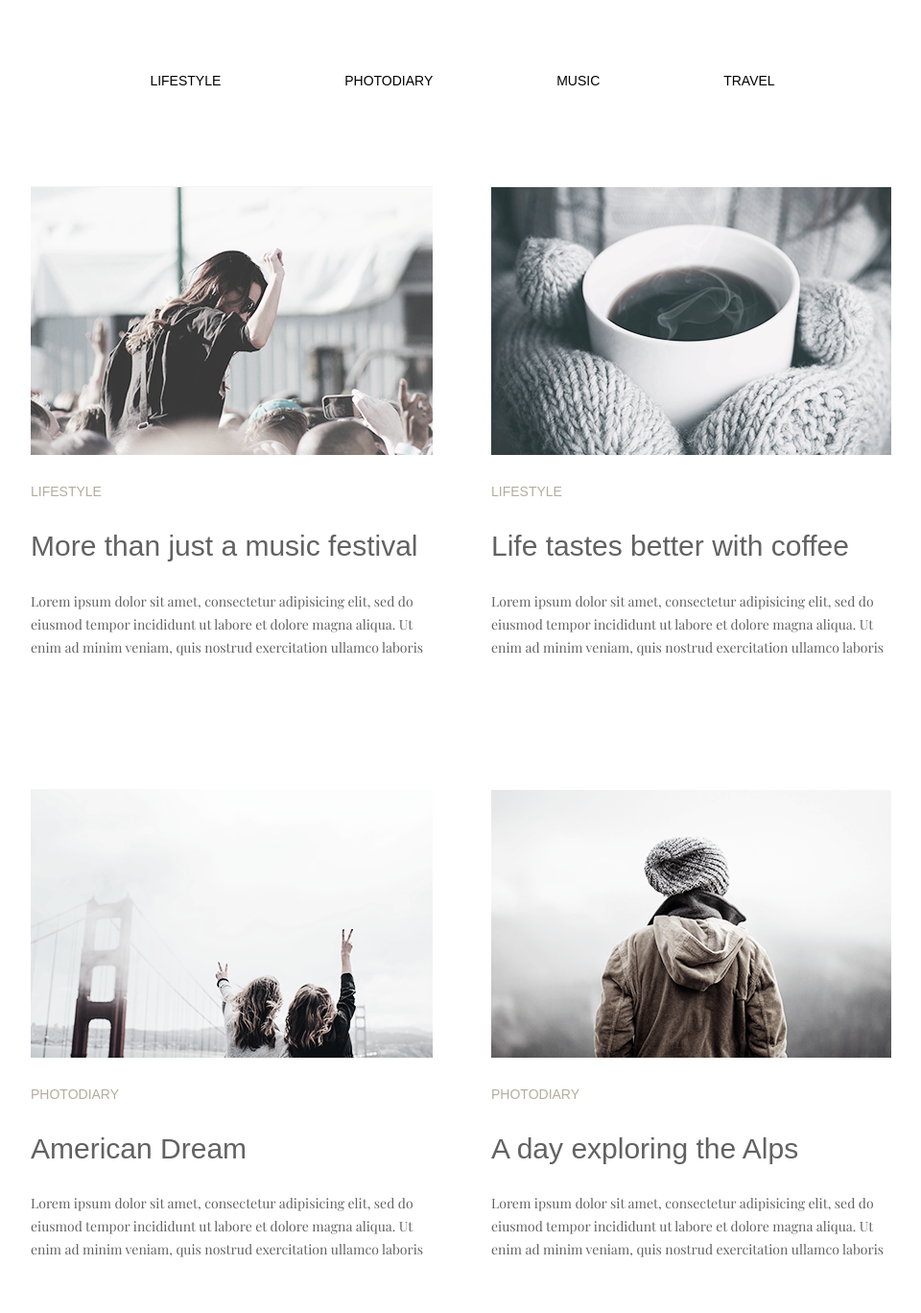
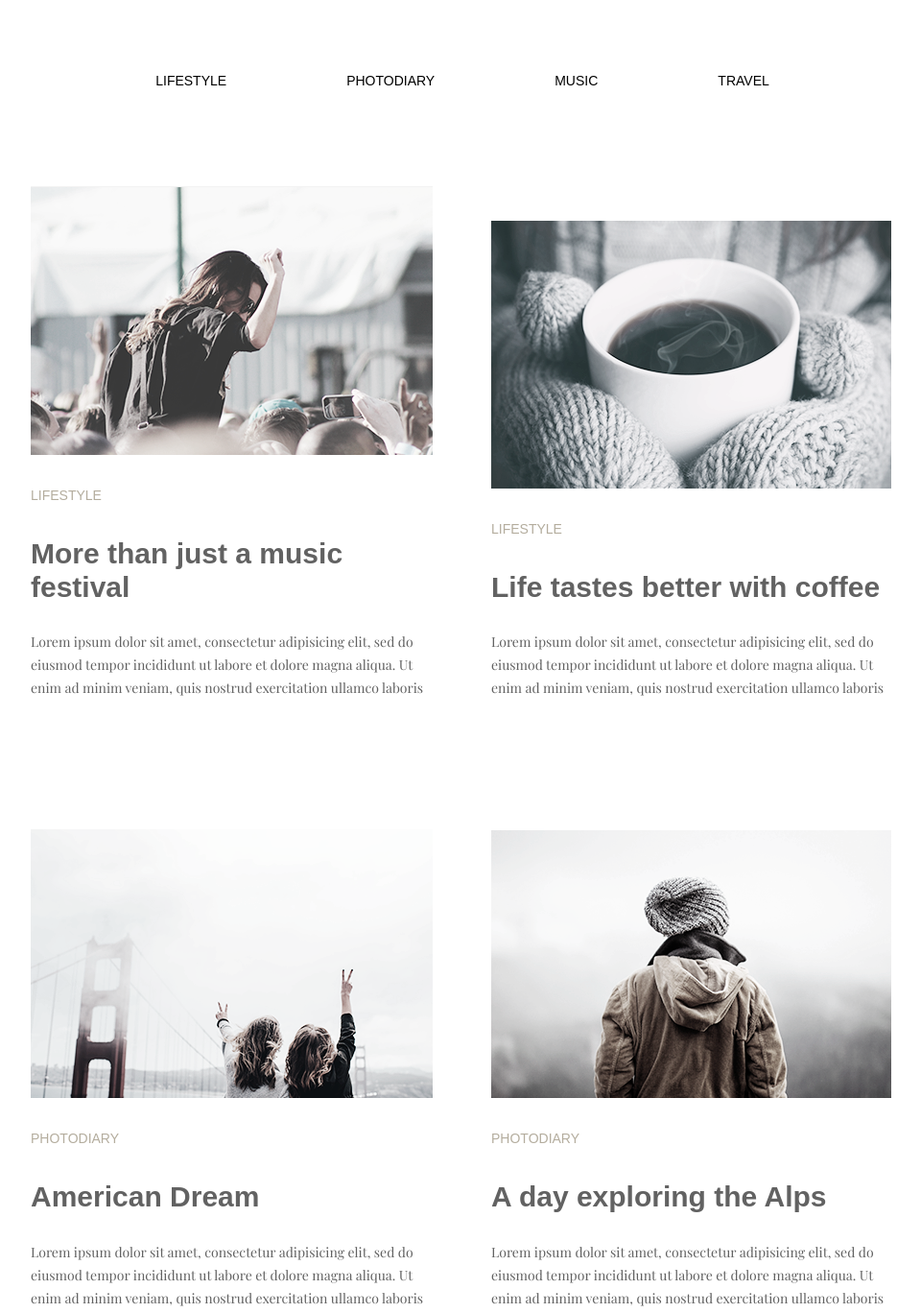
Before and after one commit to Gospodar91/goit-fe-course, a plain HTML site: page homework-03/index.html in a window 1280 px wide. Shown: the top 1368 px of the page at 96% size, without its empty margins (158-1118 px from the left). Drawn offline with nearby package versions, Linux system fonts and the light colour scheme.

Commit message:
next one

```diff
--- a/homework-03/css/styles.css
+++ b/homework-03/css/styles.css
@@ -28,12 +28,15 @@ img{
       padding-top: 76px;
       padding-bottom:102px ;
        }
-.site-navigation{
-     font-size: 14px;
-      text-transform: uppercase;
-      text-decoration: none;
-        }
+     .site-navigation{
+       font-size: 0;
+     }
+
 .site-navigation li {
+  font-size: 14px;
+  text-transform: uppercase;
+  text-decoration: none;
+
             display: inline-block;
             margin-right: 125px;
             }
@@ -116,15 +119,3 @@ img{
     color: rgb(0, 0, 255);
 
   }
-  /*1. container пишем только ширину и маржин: 0 авто. Стили для текста нужно написать боди
-2. всем лишкам в site-navigation указываем одинаковый маржин-райт. крайней лишке маржин-райт нужно убрать. Для этого удобно использовать псевдоклассы:
-http://joxi.ru/LmGBk1DCJ4WZ3r
-3. ссылочки не забывайте делать блочными
-4. в меин должна быть одна секция, а в ней 6 артиклов и кнопка
-5. id можно смело убирать
-6. subtitle - <p>
-7. low-subtitle - <h2>
-
-P.S после определенного оформления css кнопка перестает быть кликабельной.Это норм?
-
-*/
--- a/homework-03/index.html
+++ b/homework-03/index.html
@@ -16,10 +16,10 @@
                 <header >
                     <nav class="main-nav">
                      <ul class="site-navigation">
-                        <li class="lifestyle"><a href="#" class="main-menu-link" >lifestyle</a></li>
-                         <li class="photodiary"><a href="#" class="main-menu-link" >photodiary</a> </li>
-                            <li class="music" ><a href="#" class="main-menu-link" >music</a></li>
-                                <li class="travel" ><a href="#" class="main-menu-link" >travel</a></li>
+                        <li class="navigation-list"><a href="#" class="main-menu-link" >lifestyle</a></li>
+                         <li class="navigation-list"><a href="#" class="main-menu-link" >photodiary</a> </li>
+                            <li class="navigation-list" ><a href="#" class="main-menu-link" >music</a></li>
+                                <li class="navigation-list"><a href="#" class="main-menu-link" >travel</a></li>
                                     </ul>
                                         </nav>
                                             </header>
@@ -28,29 +28,29 @@
 
                     <article class="story" >
                         <img width="419" height="280"  src="img/lifestyle.png" alt="sorry,not awailable now" >
-                        <div class="subtitle">lifestyle</div>
-                        <div class="low-subtitle">More than just a music festival</div>
+                        <p class="subtitle">lifestyle</p>
+                        <h2 class="low-subtitle">More than just a music festival</h2>
                         <p>Lorem ipsum dolor sit amet, consectetur adipisicing elit, sed do eiusmod tempor incididunt ut labore et dolore magna aliqua.
                             Ut enim ad minim veniam, quis nostrud exercitation ullamco laboris </p>
                                         </article>
                     <article class="story">
                             <img width="417" height="279" src="img/coffee.png" alt="sorry,not awailable now" >
-                            <div class="subtitle">lifestyle</div>
-                            <div class="low-subtitle">Life tastes better with coffee</div>
+                            <p class="subtitle">lifestyle</p>
+                            <h2 class="low-subtitle">Life tastes better with coffee</h2>
                             <p>Lorem ipsum dolor sit amet, consectetur adipisicing elit, sed do eiusmod tempor incididunt ut labore et dolore magna aliqua.
                                     Ut enim ad minim veniam, quis nostrud exercitation ullamco laboris </p>
                                         </article>
                     <article class="story">
                                 <img width="419" height="280" src="img/bridge.png" alt="sorry,not awailable now" >
-                                <div class="subtitle">photodiary</div>
-                                <div class="low-subtitle">American Dream</div>
+                                <p class="subtitle">photodiary</p>
+                                <h2 class="low-subtitle">American Dream</h2>
                                 <p>Lorem ipsum dolor sit amet, consectetur adipisicing elit, sed do eiusmod tempor incididunt ut labore et dolore magna aliqua.
                                         Ut enim ad minim veniam, quis nostrud exercitation ullamco laboris </p>
                                          </article>
                     <article class="story">
                                     <img width="417" height="279" src="img/man.png" alt="sorry,not awailable now" >
-                                    <div class="subtitle">photodiary</div>
-                                    <div class="low-subtitle">A day exploring the Alps</div>
+                                    <p class="subtitle">photodiary</p>
+                                    <h2 class="low-subtitle">A day exploring the Alps</h2>
                                     <p>Lorem ipsum dolor sit amet, consectetur adipisicing elit, sed do eiusmod tempor incididunt ut labore et dolore magna aliqua.
                                             Ut enim ad minim veniam, quis nostrud exercitation ullamco laboris </p>
                                          </article>
```
